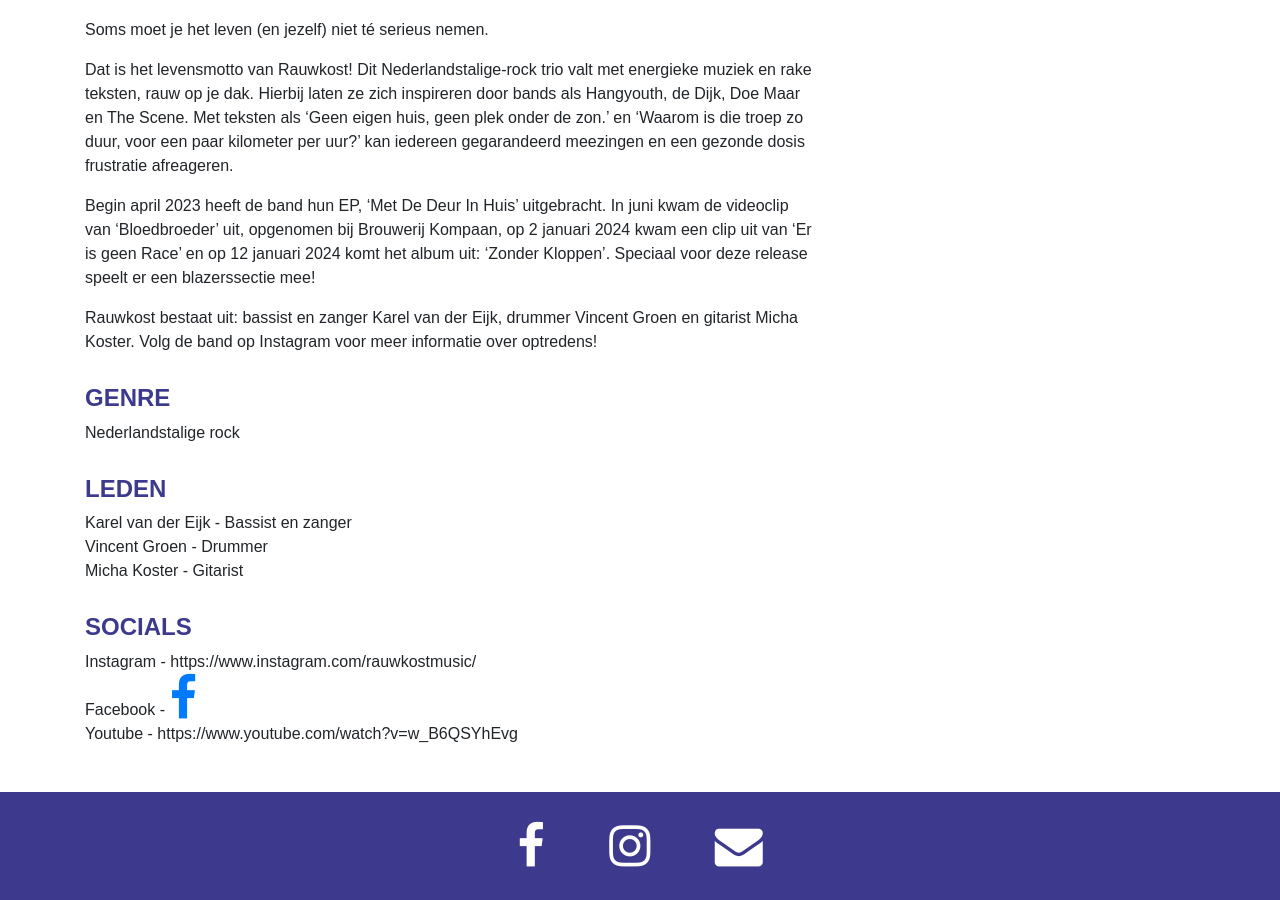
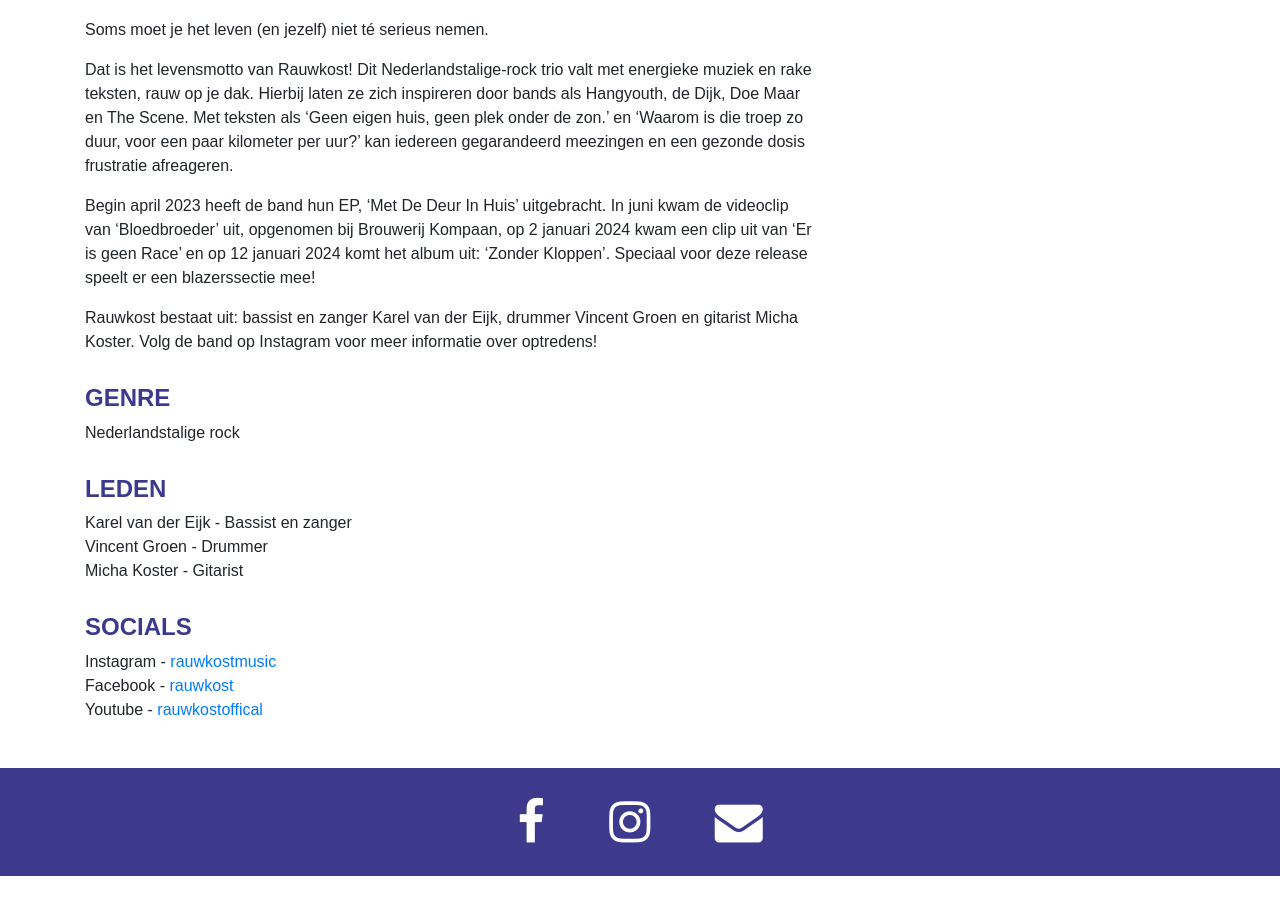
Before and after one commit to sneeuwpop-festival/sneeuwpop.nl, a Jekyll site: the page built from rauwkost.md, in a window 1280 px wide and 900 px high, scrolled down 1739 px. Built offline with Jekyll 4.4.1, drawn with Linux system fonts in a browser that asks for light colours; after the commit the page ends 2615 px from its top, so only the background shows below that.

Commit message:
Update rauwkost.md

```diff
--- a/rauwkost.md
+++ b/rauwkost.md
@@ -14,11 +14,12 @@
 
 socials:
   - name: Instagram
-    role: https://www.instagram.com/rauwkostmusic/
+    role: <a href="https://www.instagram.com/rauwkostmusic/">rauwkostmusic</a>
   - name: Facebook
-    role: <a href="https://www.facebook.com/profile.php?id=100086490596009" target="_blank"><i class="fa fa-3x fa-facebook"></i></a>
+    role: <a href="https://www.facebook.com/profile.php?id=100086490596009">rauwkost</a>
   - name: Youtube
-    role: https://www.youtube.com/watch?v=w_B6QSYhEvg
+    role: <a href="https://youtube.com/@rauwkostofficial">rauwkostoffical</a>
+
 ---
 
 Soms moet je het leven (en jezelf) niet té serieus nemen.
```
